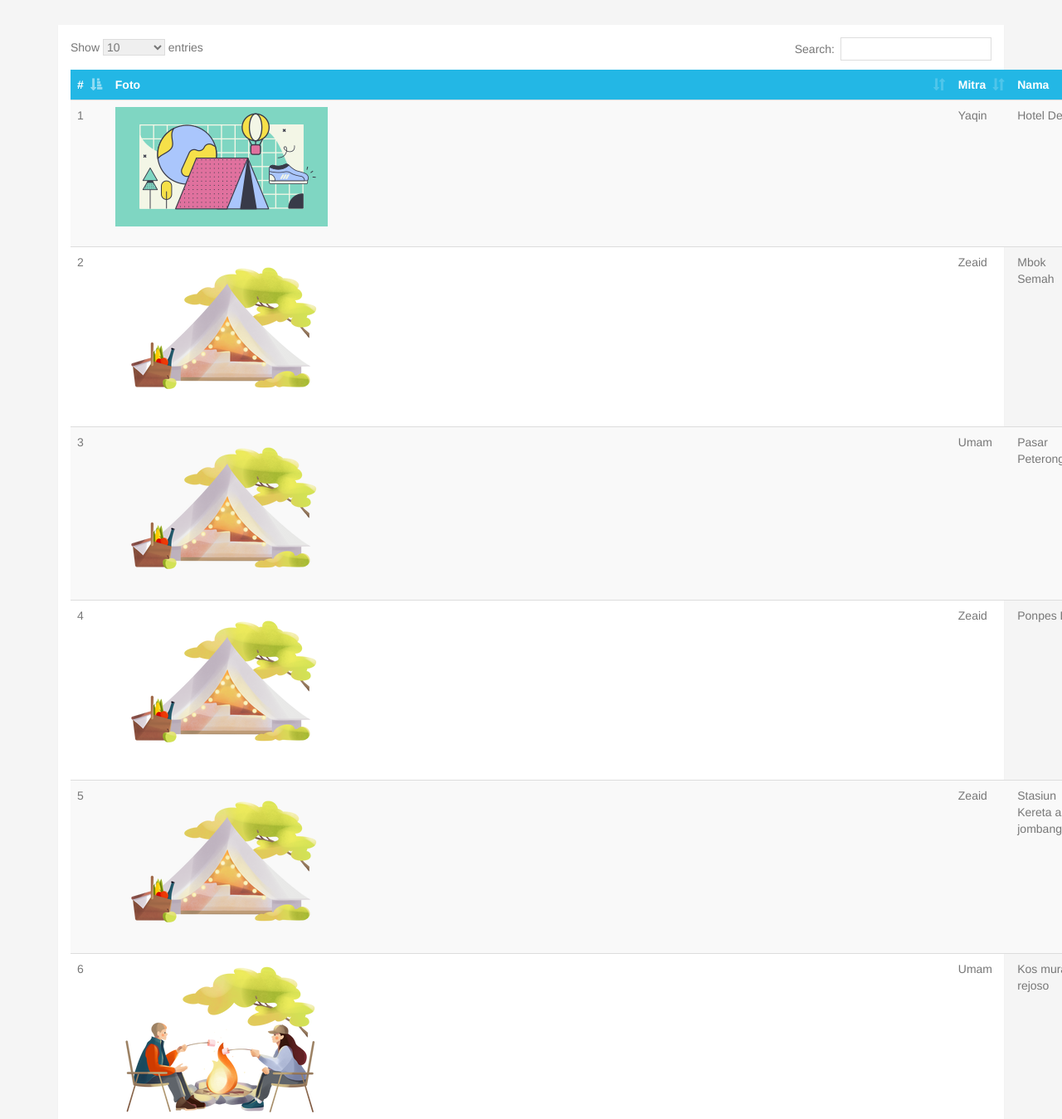
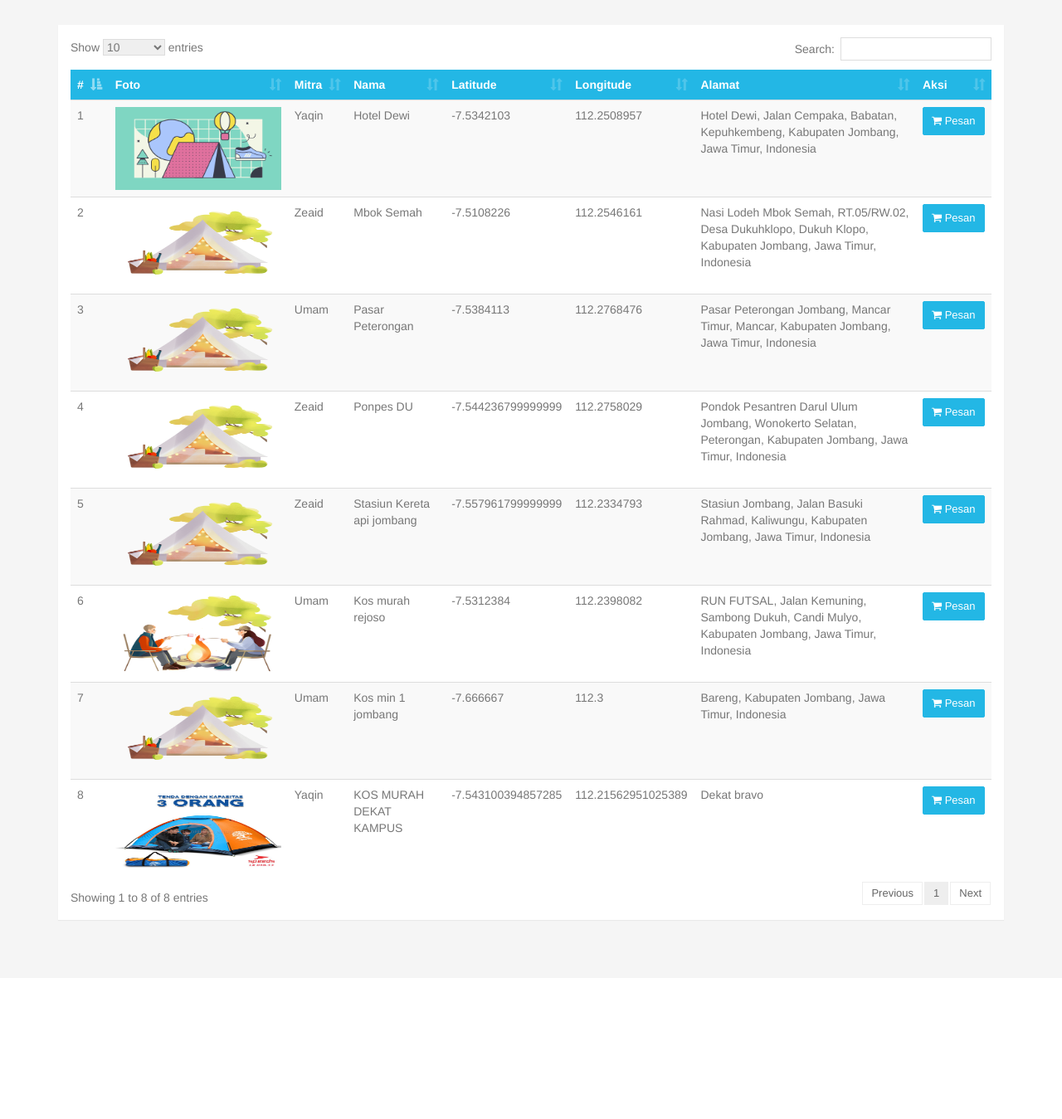
Before and after one commit to blowebdev/pencarian_kos, a PHP site: page /pencarian_kos/?page=1 in a window 1280 px wide; the page is wider, and only the part inside the window is pictured. Shown: the part 134-1483 px from the top of that part at 83% size. After the commit the page ends 1313 px from the top of that part, so only its background shows below. Run offline with PHP 8.4, Linux system fonts and the light colour scheme; data comes from the database, SQL or seed files in the repository; some libraries are stand-ins or nearby versions.

Commit message:
perbaikan

```diff
--- a/pages/kos.php
+++ b/pages/kos.php
@@ -27,7 +27,7 @@
                          <tr>
                              <td width="1%"><?php echo $no++; ?></td>
                              <td>
-                             	<img src="<?php echo $base_url; ?>upload/<?php echo $d['gambar']; ?>">
+                             	<img src="<?php echo $base_url; ?>upload/<?php echo $d['gambar']; ?>" style="width:200px; height: 100px">
                              </td>
                              <td><?php echo $d['mitra']; ?></td>
                              <td><?php echo $d['nama']; ?></td>
```
